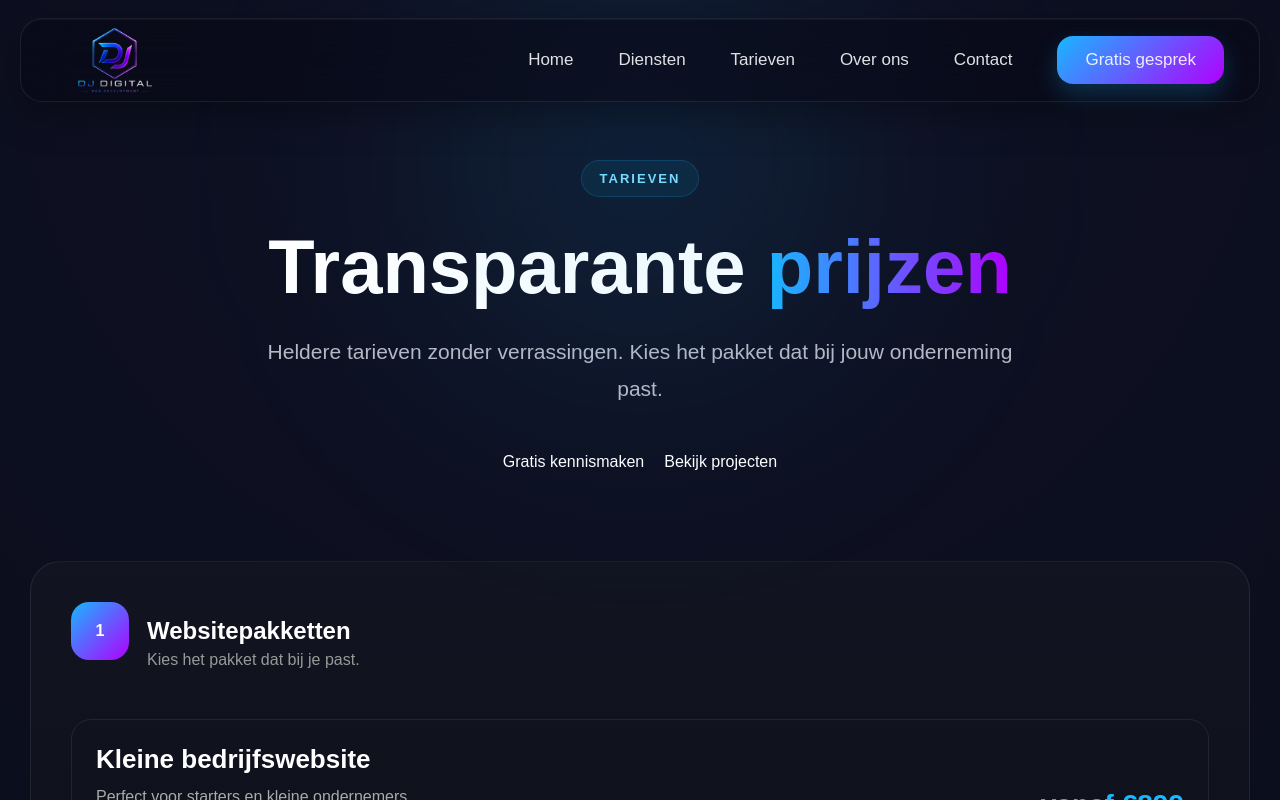
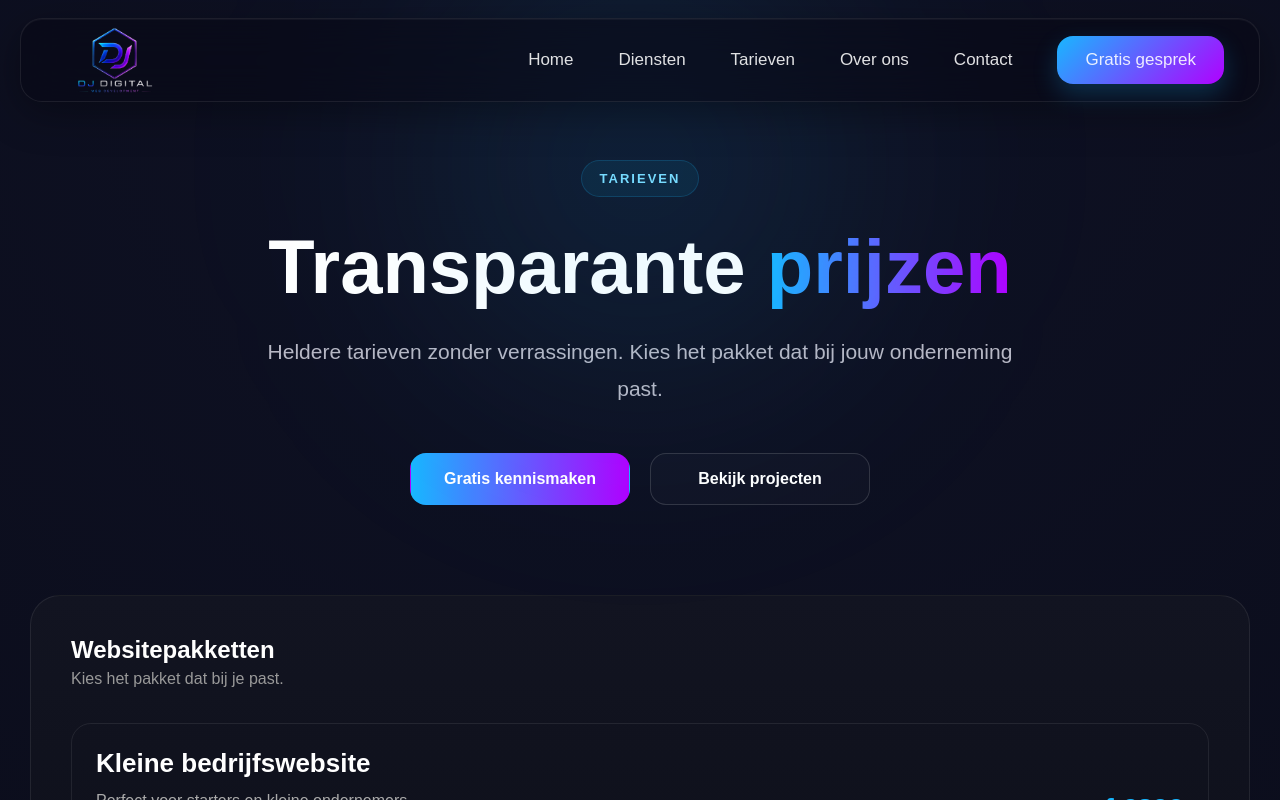
Before and after one commit to djdigitaldev-code/djdigital-website, a Next.js app: page /tarieven in a window 1280 px wide. Shown: the top 800 px of the page. Built offline with nearby package versions, Linux system fonts and the light colour scheme.

Commit message:
tarieven

```diff
--- a/app/tarieven/page.jsx
+++ b/app/tarieven/page.jsx
@@ -67,7 +67,6 @@ export default function TarievenPage() {
 <section className="packages-section">
   <div className="wide-card">
     <div className="wide-title">
-      <div className="number">1</div>
 
       <div>
         <h2>Websitepakketten</h2>
@@ -100,7 +99,6 @@ export default function TarievenPage() {
 <section className="pricing-grid">
 
   <article className="price-card cyan">
-    <div className="number">2</div>
 
     <h2>Website ontwikkeling</h2>
 
@@ -118,7 +116,6 @@ export default function TarievenPage() {
 
 
   <article className="price-card purple">
-    <div className="number">3</div>
 
     <h2>Hosting & onderhoud</h2>
 
@@ -136,7 +133,6 @@ export default function TarievenPage() {
 
 
   <article className="price-card cyan">
-    <div className="number">4</div>
 
     <h2>SEO optimalisatie</h2>
 
@@ -161,7 +157,6 @@ export default function TarievenPage() {
   <div className="wide-card">
 
     <div className="wide-title">
-      <div className="number">5</div>
 
       <div>
         <h2>Waarom DJ Digital?</h2>
--- a/app/tarieven/tarieven.css
+++ b/app/tarieven/tarieven.css
@@ -71,6 +71,50 @@
   margin-top:45px;
 }
 
+.primary-btn,
+.secondary-btn{
+  display:inline-flex;
+  align-items:center;
+  justify-content:center;
+
+  min-width:220px;
+  padding:16px 28px;
+
+  border-radius:16px;
+
+  font-size:16px;
+  font-weight:700;
+  text-decoration:none;
+
+  transition:
+    transform .25s ease,
+    box-shadow .25s ease,
+    border-color .25s ease;
+}
+
+.primary-btn{
+  color:#fff;
+  background:linear-gradient(90deg,#18b7ff,#b100ff);
+  border:1px solid transparent;
+}
+
+.primary-btn:hover{
+  transform:translateY(-3px);
+  box-shadow:0 10px 35px rgba(24,183,255,.22);
+}
+
+.secondary-btn{
+  color:#fff;
+  background:rgba(255,255,255,.02);
+  border:1px solid rgba(255,255,255,.14);
+}
+
+.secondary-btn:hover{
+  transform:translateY(-3px);
+  border-color:#18b7ff;
+  background:rgba(24,183,255,.06);
+}
+
 .pricing-grid{
   max-width:1400px;
   margin:0 auto 60px;
@@ -93,14 +137,6 @@
   transform:translateY(-10px);
   border-color:#18b7ff;
   box-shadow:0 0 55px rgba(24,183,255,.18);
-}
-
-.number{
-  width:58px;height:58px;border-radius:18px;
-  display:flex;align-items:center;justify-content:center;
-  background:linear-gradient(135deg,#18b7ff,#b100ff);
-  font-weight:700;
-  margin-bottom:24px;
 }
 
 .price-card h2{font-size:34px;margin-bottom:24px;}
@@ -253,6 +289,12 @@
     align-items:center;
   }
 
+  .primary-btn,
+.secondary-btn{
+  width:100%;
+  max-width:320px;
+}
+
   .wide-grid{
     grid-template-columns:1fr;
   }
@@ -269,10 +311,6 @@
     gap:14px;
   }
 
-  .wide-title .number{
-    margin-bottom:0;
-  }
-
   .package-row{
     grid-template-columns:1fr;
     text-align:center;
```
